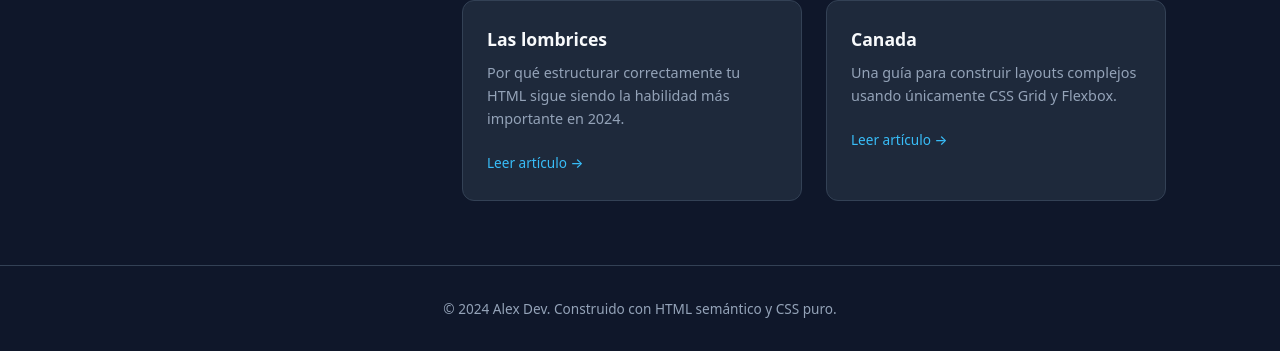
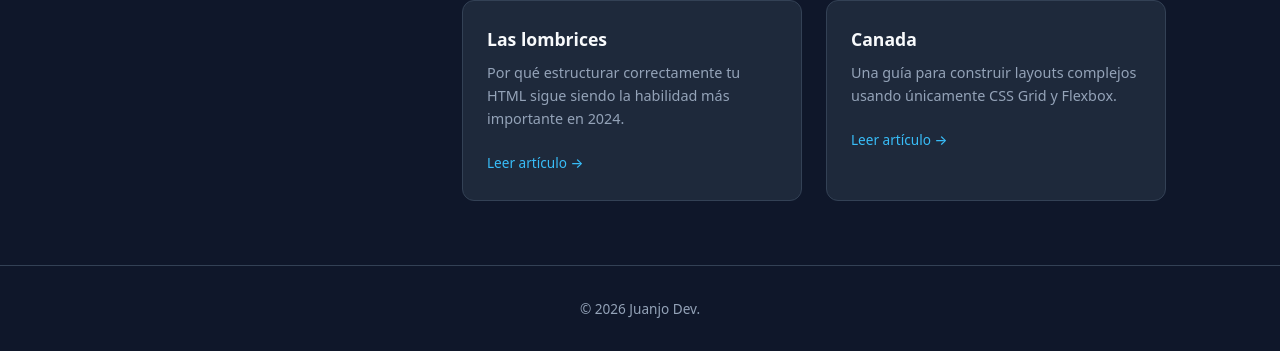
Before and after one commit to juanjocarvajal675-web/Juanjocarvajacademic.github.io, a plain HTML site: page mypage.html in a window 1280 px wide. Shown: the part 529-880 px from the top of the page. Drawn offline with Linux system fonts and the light colour scheme.

Commit message:
Update footer copyright year and author

```diff
--- a/mypage.html
+++ b/mypage.html
@@ -313,7 +313,7 @@
     <!-- Footer -->
     <footer class="site-footer">
         <div class="container">
-            <p>&copy; 2024 Alex Dev. Construido con HTML semántico y CSS puro.</p>
+            <p>&copy; 2026 Juanjo Dev.</p>
         </div>
     </footer>
 
```
